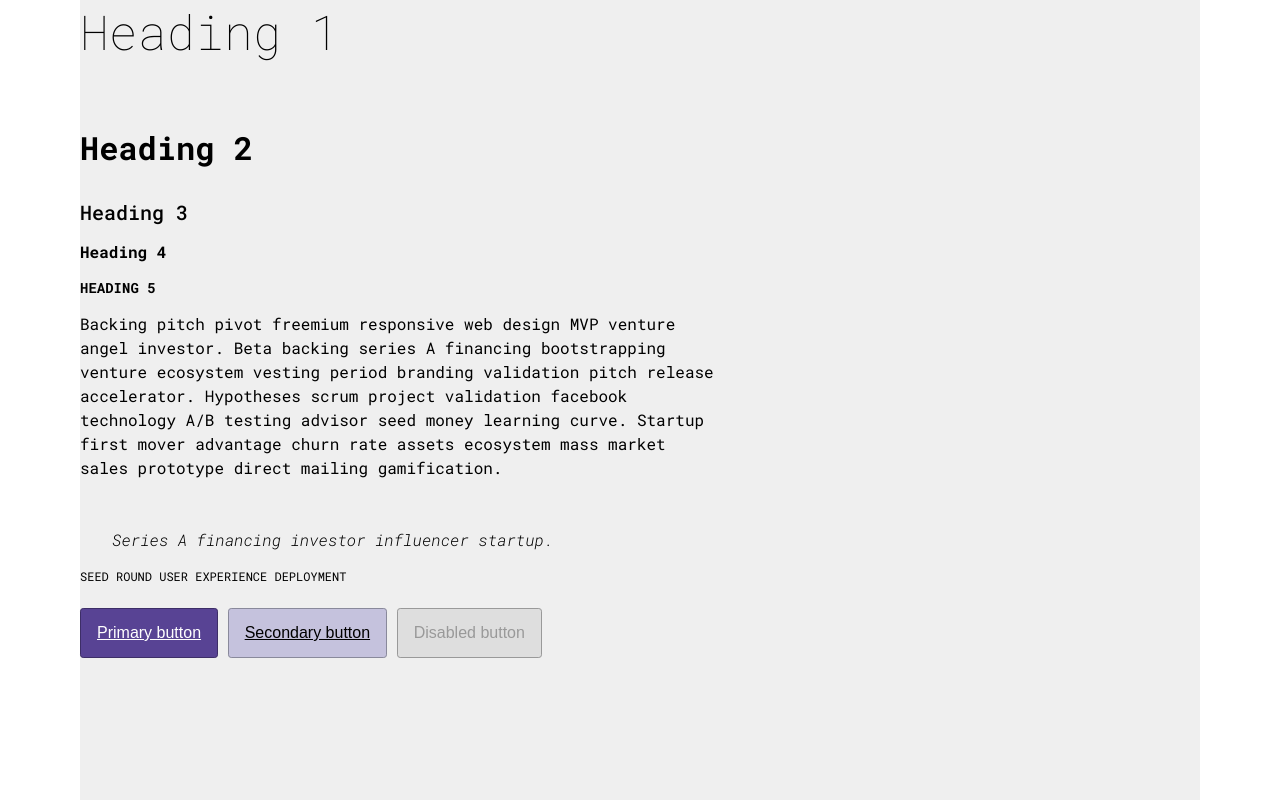
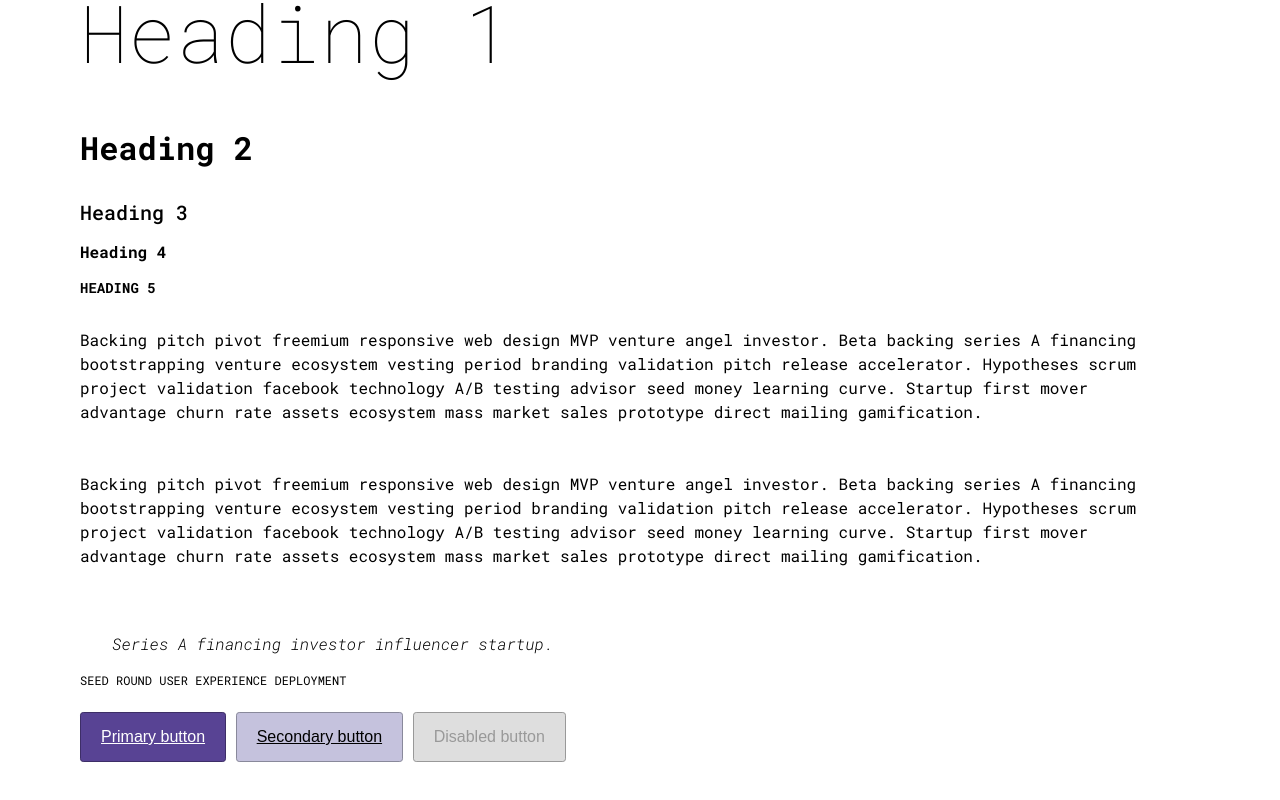
Before and after one commit to antsav/cosimo, a website: page index.html in a window 1280 px wide. Drawn offline with Linux system fonts and the light colour scheme.

Commit message:
Minor tweaks.

```diff
--- a/index.html
+++ b/index.html
@@ -20,19 +20,29 @@ COSIMO INITIATIVE
 
 <body>
     <div class="container">
+
+      <div class="left">
         <h1 class="c">Heading 1</h1>
         <h2 class="c">Heading 2</h2>
         <h3 class="c">Heading 3</h3>
         <h4 class="c">Heading 4</h4>
         <h5 class="c">Heading 5</h5>
+      </div>
+
+        <div class="left">
           <p class="c">Backing pitch pivot freemium responsive web design MVP venture angel investor. Beta backing series A financing bootstrapping venture ecosystem vesting period branding validation pitch release accelerator. Hypotheses scrum project validation facebook technology A/B testing advisor seed money learning curve. Startup first mover advantage churn rate assets ecosystem mass market sales prototype direct mailing gamification.</p>
+          <p class="c">Backing pitch pivot freemium responsive web design MVP venture angel investor. Beta backing series A financing bootstrapping venture ecosystem vesting period branding validation pitch release accelerator. Hypotheses scrum project validation facebook technology A/B testing advisor seed money learning curve. Startup first mover advantage churn rate assets ecosystem mass market sales prototype direct mailing gamification.</p>
+        </div>
+        <div class="left">
           <p class="c quote">Series A financing investor influencer startup.</p>
           <p class="c subtext">Seed round user experience deployment</p>
-
+        </div>
+        <div class="left">
           <button class="c primary">Primary button</button>
           <button class="c secondary">Secondary button</button>
           <button class="c disabled">Disabled button</button>
         </div>
+      </div>
   <!-- <script src="js/scripts.js"></script> -->
 </body>
 </html>
--- a/src/less/app.less
+++ b/src/less/app.less
@@ -10,3 +10,4 @@
 @import "components/type";
 @import "components/headers";
 @import "components/buttons";
+@import "components/position";
--- a/src/less/components/buttons.less
+++ b/src/less/components/buttons.less
@@ -6,7 +6,7 @@ button.c {
   border-radius: 0.2em;
   text-align: center;
   border: 0.0625em solid;
-  padding: 1rem;
+  padding: 1rem 1.25rem 1rem 1.25rem;
   max-width: 40rem;
   min-width: 8rem;
   &.primary {
@@ -15,6 +15,7 @@ button.c {
     border-color: #3D2E67;
     &:hover {
       background-color: #8B7CB5;
+      text-decoration: none;
     }
     &:active {
       background-color: #4F3C85;
@@ -25,6 +26,7 @@ button.c {
     border-color: #89899B;
     &:hover {
       background-color: #D7D4E6;
+      text-decoration: none;
     }
     &:active {
       background-color: #B1AFC7;
--- a/src/less/components/container.less
+++ b/src/less/components/container.less
@@ -7,7 +7,7 @@ div.container {
     right: 0; */
     margin: 0 auto;
     padding: 0;
-    height: 100%;
+    height: auto;
     max-width: 70rem;
     min-width: 20rem;
 }
--- a/src/less/components/headers.less
+++ b/src/less/components/headers.less
@@ -12,7 +12,7 @@
 
 /* components */
 h1.c {
-  .header-mixin(3rem, 100, 4rem, 0, 0, 4rem, 0)
+  .header-mixin(5rem, 100, 4rem, 0, 0, 4rem, 0)
 }
 
 h2.c {
--- /dev/null
+++ b/src/less/components/position.less
@@ -0,0 +1,9 @@
+/* BASIC HIGH LEVEL POSITIONING */
+
+
+/* components */
+.left {
+    position: relative;
+    float: left;
+    width: 100%;
+}
--- a/src/less/components/type.less
+++ b/src/less/components/type.less
@@ -2,13 +2,9 @@ p.c {
   font-size: 1rem;
   font-weight: 400;
   line-height: 1.5rem;
-  max-width: 40rem;
-  min-width: 20rem;
   margin: 1rem 2rem 3rem 0;
   &.quote {
-    font-size: 1rem;
     font-weight: 300;
-    line-height: 1.5rem;
     margin: 1rem 2rem;
     font-style: italic;
   }
```
Also changed, not shown: build/css/app.min.css. Lines whose indentation alone changed are shown as unchanged.
